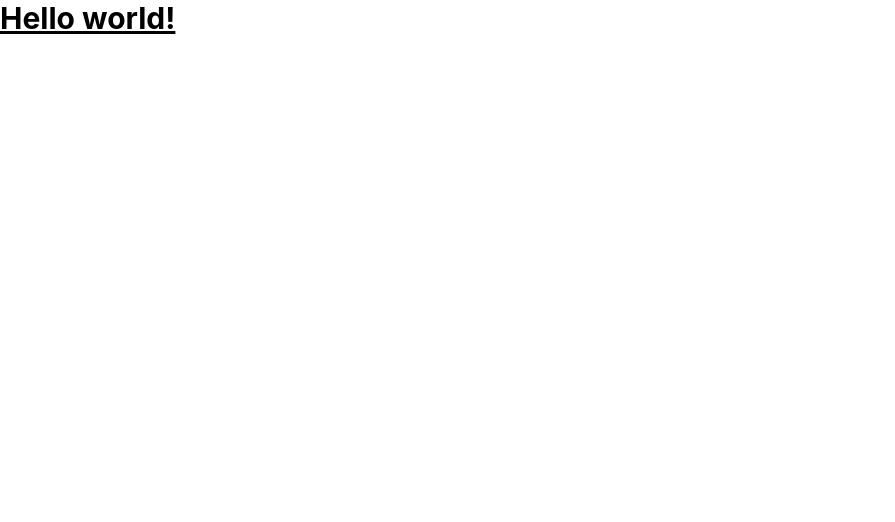
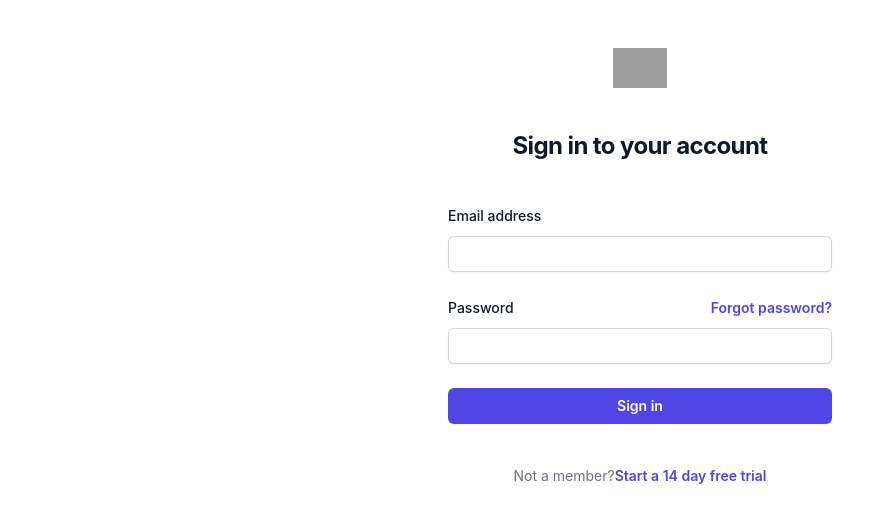
Before and after one commit to manojpi/GIR-hack-learnWhy, a React (Create React App) app in the folder client/: page /login in a window 1280 px wide. Shown: the top 522 px of the page, without its empty margins (0-895 px from the left). Built offline with nearby package versions, Linux system fonts and the light colour scheme; grey boxes are pictures that could not be loaded.

Commit message:
Created dashboard for the project

```diff
--- a/client/package.json
+++ b/client/package.json
@@ -8,6 +8,7 @@
     "@testing-library/user-event": "^13.5.0",
     "react": "^18.2.0",
     "react-dom": "^18.2.0",
+    "react-router": "^6.18.0",
     "react-scripts": "5.0.1",
     "uuid": "^9.0.1",
     "web-vitals": "^2.1.4"
@@ -37,6 +38,7 @@
     ]
   },
   "devDependencies": {
+    "react-router-dom": "^6.18.0",
     "tailwindcss": "^3.3.5"
   }
 }
--- a/client/src/App.js
+++ b/client/src/App.js
@@ -1,7 +1,16 @@
+import { BrowserRouter, Routes, Route} from 'react-router-dom';
+import LandingPage from './components/landingPage';
+import Login from './components/user/login';
+import Dashboard from './dashboard';
+
 export default function App() {
   return (
-    <h1 className="text-3xl font-bold underline">
-      Hello world!
-    </h1>
+    <BrowserRouter>
+      <Routes>
+        <Route path = '/' element={<LandingPage />} />
+        <Route path = '/dashboard' element = {<Dashboard />} />
+        <Route path = '/login' element = {<Login />} />
+      </Routes>
+    </BrowserRouter>
   )
 }
--- /dev/null
+++ b/client/src/components/landingPage.jsx
@@ -0,0 +1,7 @@
+import React from 'react'
+
+export default function LandingPage() {
+  return (
+    <div>landingPage</div>
+  )
+}
--- /dev/null
+++ b/client/src/components/partials/navbar.jsx
@@ -0,0 +1,28 @@
+import React from 'react'
+
+export default function Navbar() {
+  return (
+
+<nav>
+  <div className="max-w-screen-xl flex flex-wrap items-center justify-between mx-auto p-4">
+    <a href="#" className="flex items-center">
+        <img src="https://img.icons8.com/?size=80&id=m1yuWcowVSGK&format=png" className="h-15 mr-3" alt="Flowbite Logo" />
+        <span className="self-center text-3xl font-bold whitespace-nowrap dark:text-white">Know Why</span>
+    </a>
+    <div className="hidden w-full md:block md:w-auto" id="navbar-multi-level">
+      <ul className="flex flex-col font-medium p-4 md:p-0 mt-4 md:flex-row md:space-x-8 md:mt-0 ">
+        <li>
+        <button
+                type="submit"
+                className="bg-slate-50 w-40 uppercase text-dark py-3 font-semi-bold rounded-full tracking-widest hover:bg-slate-200" style={{ fontSize: "20px" }}
+            >
+                Sign Up
+            </button>
+        </li>
+      </ul>
+    </div>
+  </div>
+</nav>
+
+  )
+}
--- /dev/null
+++ b/client/src/components/user/login.jsx
@@ -0,0 +1,44 @@
+import React from 'react'
+
+export default function Login() {
+  return (
+    <div class="flex min-h-full flex-col justify-center px-6 py-12 lg:px-8">
+    <div class="sm:mx-auto sm:w-full sm:max-w-sm">
+        <img class="mx-auto h-10 w-auto" src="https://tailwindui.com/img/logos/mark.svg?color=indigo&shade=600" alt="Your Company" />
+        <h2 class="mt-10 text-center text-2xl font-bold leading-9 tracking-tight text-gray-900">Sign in to your account</h2>
+    </div>
+
+    <div class="mt-10 sm:mx-auto sm:w-full sm:max-w-sm">
+        <form class="space-y-6" action="#" method="POST">
+        <div>
+            <label for="email" class="block text-sm font-medium leading-6 text-gray-900">Email address</label>
+            <div class="mt-2">
+            <input id="email" name="email" type="email" autocomplete="email" required class="block w-full rounded-md border-0 py-1.5 text-gray-900 shadow-sm ring-1 ring-inset ring-gray-300 placeholder:text-gray-400 focus:ring-2 focus:ring-inset focus:ring-indigo-600 sm:text-sm sm:leading-6" />
+            </div>
+        </div>
+
+        <div>
+            <div class="flex items-center justify-between">
+            <label for="password" class="block text-sm font-medium leading-6 text-gray-900">Password</label>
+            <div class="text-sm">
+                <a href="#" class="font-semibold text-indigo-600 hover:text-indigo-500">Forgot password?</a>
+            </div>
+            </div>
+            <div class="mt-2">
+            <input id="password" name="password" type="password" autocomplete="current-password" required class="block w-full rounded-md border-0 py-1.5 text-gray-900 shadow-sm ring-1 ring-inset ring-gray-300 placeholder:text-gray-400 focus:ring-2 focus:ring-inset focus:ring-indigo-600 sm:text-sm sm:leading-6" />
+            </div>
+        </div>
+
+        <div>
+            <button type="submit" class="flex w-full justify-center rounded-md bg-indigo-600 px-3 py-1.5 text-sm font-semibold leading-6 text-white shadow-sm hover:bg-indigo-500 focus-visible:outline focus-visible:outline-2 focus-visible:outline-offset-2 focus-visible:outline-indigo-600">Sign in</button>
+        </div>
+        </form>
+
+        <p class="mt-10 text-center text-sm text-gray-500">
+        Not a member?
+        <a href="#" class="font-semibold leading-6 text-indigo-600 hover:text-indigo-500">Start a 14 day free trial</a>
+        </p>
+    </div>
+    </div>
+  )
+}
--- /dev/null
+++ b/client/src/dashboard.jsx
@@ -0,0 +1,50 @@
+import React from 'react'
+import Navbar from './components/partials/navbar';
+
+export default function Dashboard() {
+  return (
+
+    <div className='bg-gradient-to-r from-purple-400 via-blue-400 to-green-200 h-screen'>
+        <Navbar />
+
+        <div className=''>
+            <div className='grid grid-rows-2 gap-y-20 pt-52'>
+                <h1 className="text-5xl text-white text-center font-black" style={{ fontSize: "70px" }}>Know Why</h1>
+            </div>
+        </div>
+
+        <div className="flex flex-row justify-center items-center">
+
+            <div className="w-fit p-4 h-100p">
+
+                <form className="grid grid-rows-2 gap-4 mt-10">
+                    <div className="flex justify-between items-center mb-10">
+                    <label className="text-lg text-white font-medium text-gray-700 w-96" style={{ fontSize: "25px" }}>Topic you are reading </label>
+                    <input
+                        type="text"
+                        className="w-3/4 px-4 py-3 rounded-full"
+                        placeholder='Enter here'
+                    />
+                    </div>
+                    <div className="flex justify-between items-center mb-10">
+                    <label className="text-lg text-white font-medium text-gray-700 w-96" style={{ fontSize: "25px" }}>Your Passion </label>
+                    <input
+                        type="text"
+                        className="w-3/4 px-4 py-3 rounded-full"
+                        placeholder='Enter here'
+                    />
+                    </div>
+                    <div className="text-center">
+                    <button
+                        type="submit"
+                        className="bg-blue-500 w-40 uppercase text-white py-3 font-semi-bold rounded-full tracking-widest" style={{ fontSize: "20px" }}
+                    >
+                        Submit
+                    </button>
+                    </div>
+                </form>
+            </div>
+        </div>
+  </div>
+  )
+}
```
Also changed, not shown: 1 other file (tests, documents, lock files or other folders).
